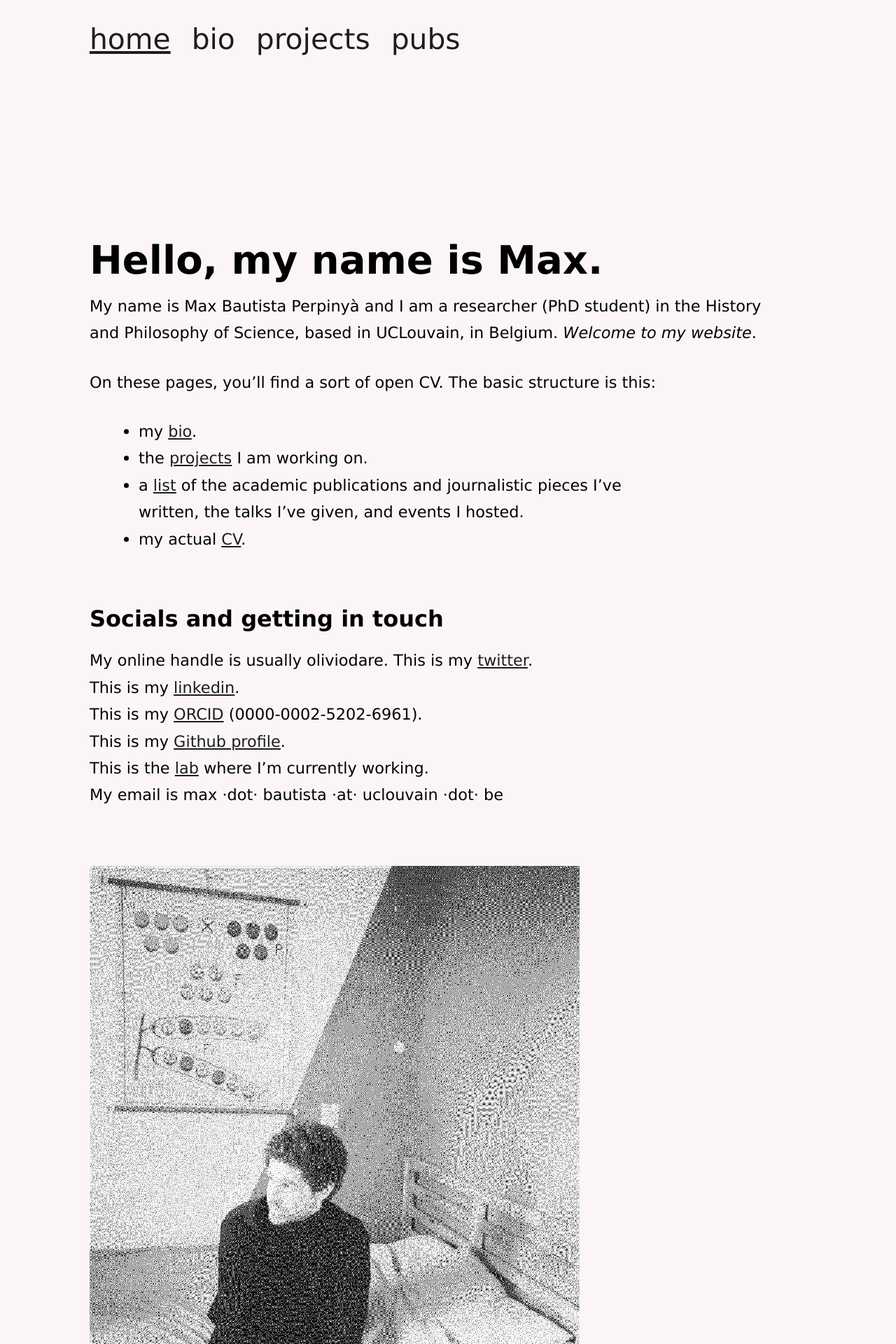
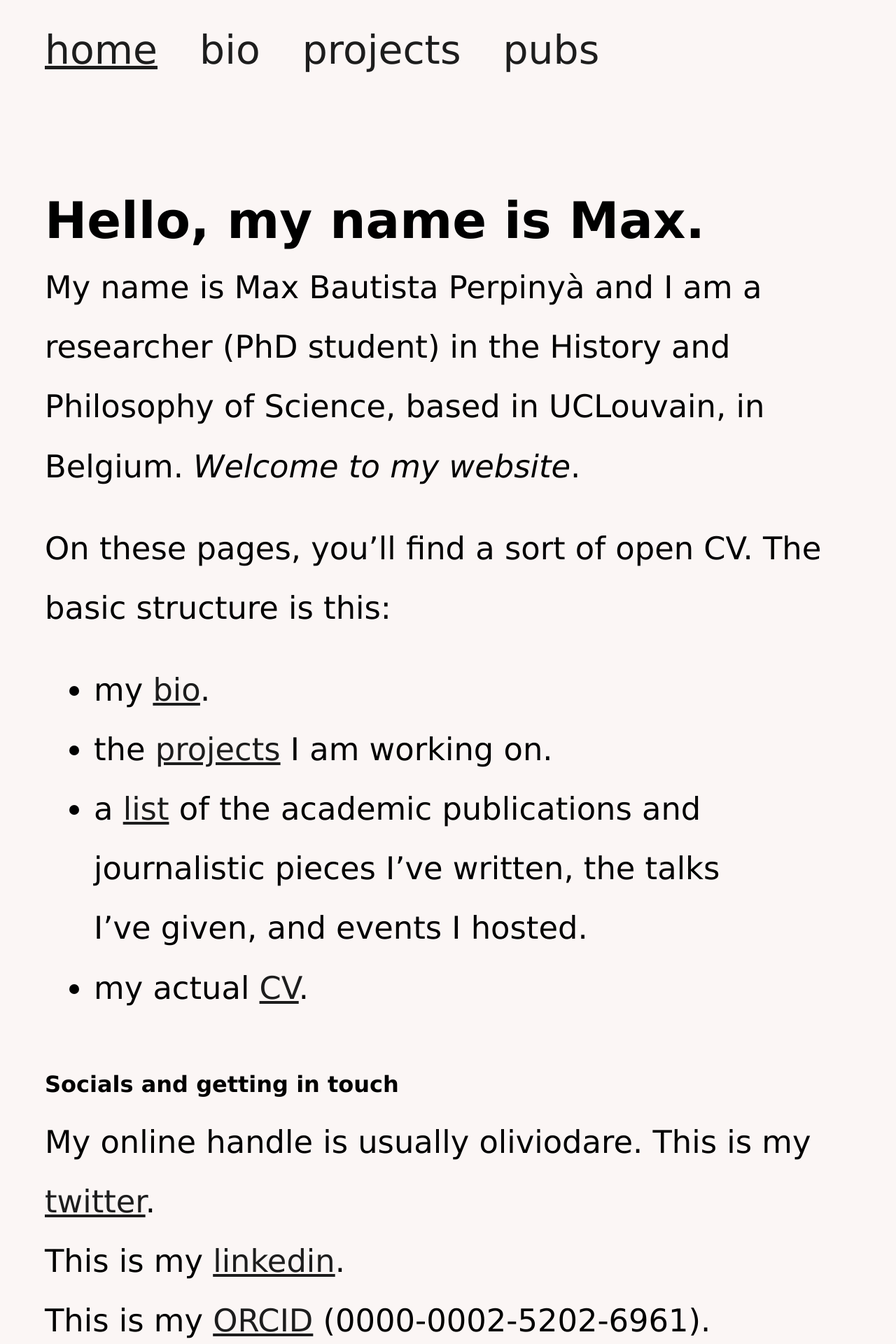
Before and after one commit to oliviodare/oliviodare.com, a Jekyll site: the page built from index.md, in a window 1280 px wide. Shown: the top 1920 px of the page at 70% size. Built offline with Jekyll 4.4.1, drawn with Linux system fonts in a browser that asks for light colours.

Commit message:
more mobile friendly so friendly my friend the phone

```diff
--- a/_sass/main.scss
+++ b/_sass/main.scss
@@ -149,18 +149,22 @@
 @media only screen and (max-width: 1300px) {
   body {
     overflow-x: hidden; /* This fixes scrollable on x for tablets but I took it from somewhere else so I don't really know what it does*/
-		max-width: 75%;
+		max-width: 92%;
 		line-height: 2.4em;
-		margin-left: 10%;
+		margin-left: 5%;
+		margin-right: 5%;
   }
 
 	nav {
-		font-size: 2.55em;
-		padding-top: 37px;
-		padding-bottom: 80px;
-    word-spacing: 17px;
+		font-size: 3.55em;
+		padding-top: 52px;
+		padding-bottom: 1px;
+    word-spacing: 42px;
 	}
 
+	h1 {
+		font-size: 4.5em;
+	}
 	h2 {
 	  margin-top: 80px;
 	  margin-bottom: 24px;
@@ -168,14 +172,17 @@
 
 	p {
 		margin-bottom: 32px;
-		font-size: 1.4em;
+		font-size: 2.8em;
+		line-height: 1.9em;
 	}
 
 	ul {
-		font-size: 1.4em;
+		font-size: 2.8em;
 		margin-left:70px;
 		margin-top: 4px;
 		max-width: 80%;
+		line-height: 1.9em;
+
 	}
 
 	h4, h5 {
@@ -211,6 +218,11 @@
 		height: auto;
 	}
 
+	iframe {
+		width:900px;
+		height: 550px;
+		padding-bottom:40px;
+		}
 
 }
 
```
Also changed, not shown: 1 other file.
